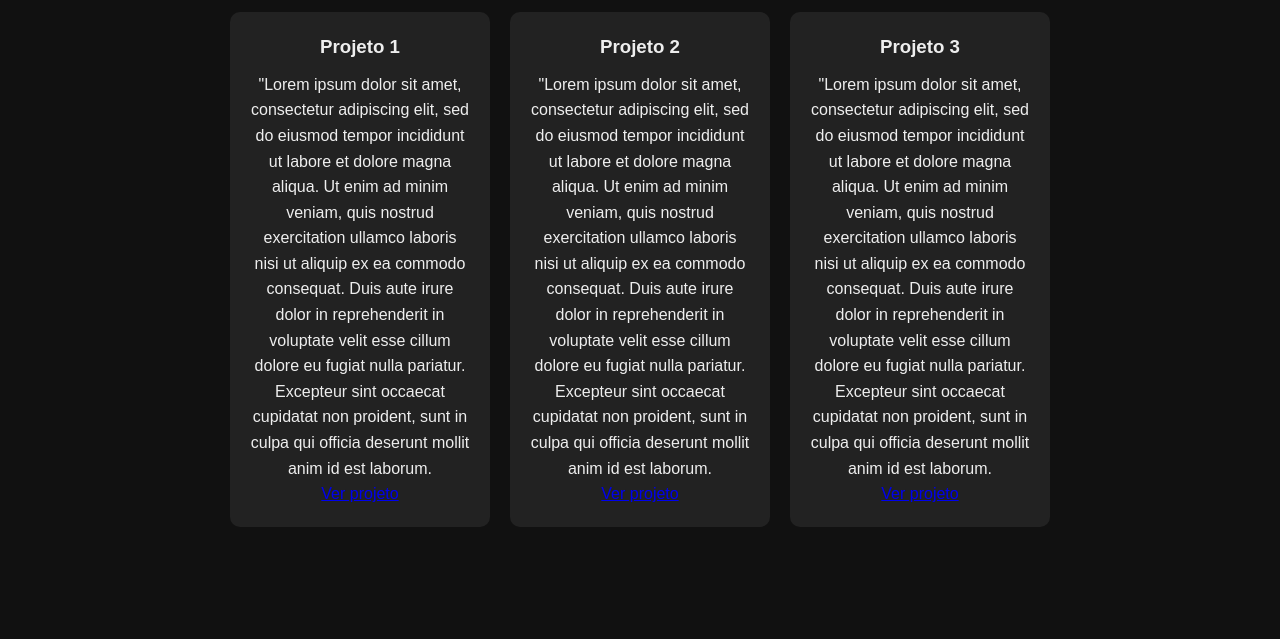
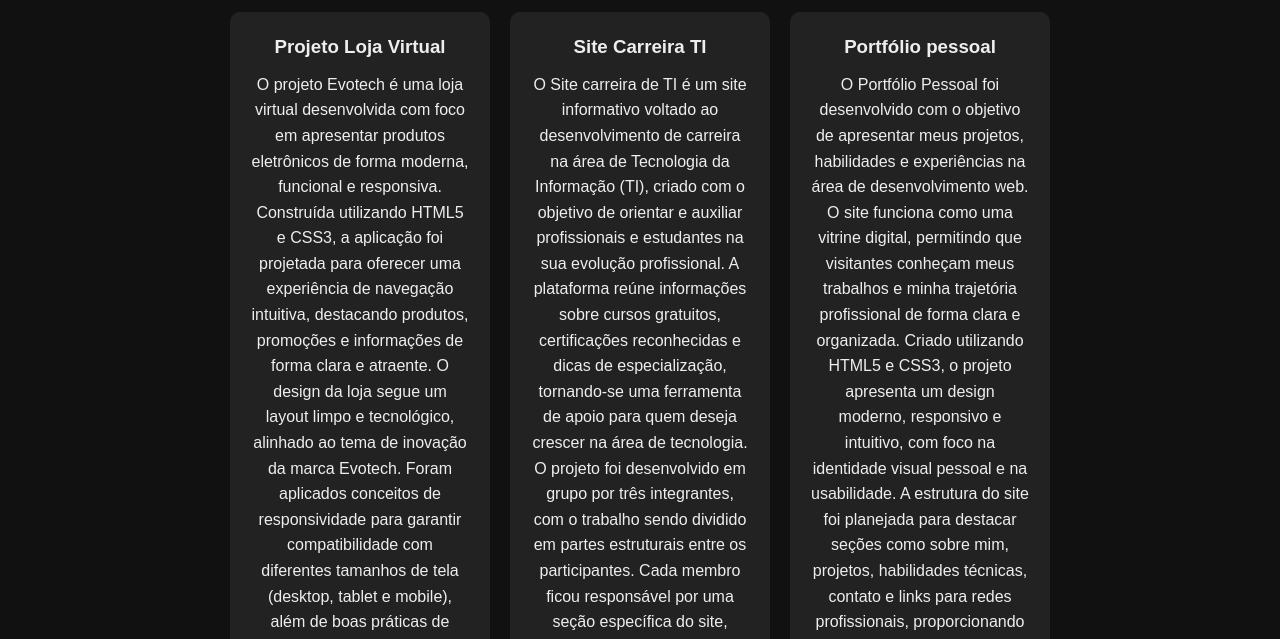
Before and after one commit to PauloVinicius-sousa/Trabalho-Portfolio-pessoal, a plain HTML site: page projetos.html in a window 1280 px wide. Shown: the part 160-799 px from the top of the page. Drawn offline with Linux system fonts and the light colour scheme.

Commit message:
Ultima atualização feita

```diff
--- a/projetos.html
+++ b/projetos.html
@@ -23,30 +23,39 @@
     <h1>Meus Projetos</h1>
     <div class="galeria">
       <div class="projeto">
-        <h3>Projeto 1</h3>
-        <p>"Lorem ipsum dolor sit amet, consectetur adipiscing elit, sed do eiusmod tempor incididunt ut labore et
-          dolore magna aliqua. Ut enim ad minim veniam, quis nostrud exercitation ullamco laboris nisi ut aliquip ex ea
-          commodo consequat. Duis aute irure dolor in reprehenderit in voluptate velit esse cillum dolore eu fugiat
-          nulla pariatur. Excepteur sint occaecat cupidatat non proident, sunt in culpa qui officia deserunt mollit anim
-          id est laborum.</p>
+        <h3>Projeto Loja Virtual</h3>
+        <p>O projeto Evotech é uma loja virtual desenvolvida com foco em apresentar produtos eletrônicos de forma
+          moderna, funcional e responsiva. Construída utilizando HTML5 e CSS3, a aplicação foi projetada para oferecer
+          uma experiência de navegação intuitiva, destacando produtos, promoções e informações de forma clara e
+          atraente. O design da loja segue um layout limpo e tecnológico, alinhado ao tema de inovação da marca Evotech.
+          Foram
+          aplicados conceitos de responsividade para garantir compatibilidade com diferentes tamanhos de tela (desktop,
+          tablet e mobile), além de boas práticas de semântica HTML e organização de estilos CSS.</p>
         <a href="https://github.com/PauloVinicius-sousa">Ver projeto</a>
       </div>
       <div class="projeto">
-        <h3>Projeto 2</h3>
-        <p>"Lorem ipsum dolor sit amet, consectetur adipiscing elit, sed do eiusmod tempor incididunt ut labore et
-          dolore magna aliqua. Ut enim ad minim veniam, quis nostrud exercitation ullamco laboris nisi ut aliquip ex ea
-          commodo consequat. Duis aute irure dolor in reprehenderit in voluptate velit esse cillum dolore eu fugiat
-          nulla pariatur. Excepteur sint occaecat cupidatat non proident, sunt in culpa qui officia deserunt mollit anim
-          id est laborum.</p>
+        <h3>Site Carreira TI</h3>
+        <p>O Site carreira de TI é um site informativo voltado ao desenvolvimento de carreira na área de Tecnologia da
+          Informação
+          (TI), criado com o objetivo de orientar e auxiliar profissionais e estudantes na sua evolução profissional. A
+          plataforma reúne informações sobre cursos gratuitos, certificações reconhecidas e dicas de especialização,
+          tornando-se uma ferramenta de apoio para quem deseja crescer na área de tecnologia. O projeto foi desenvolvido
+          em grupo por três integrantes, com o trabalho sendo dividido em partes estruturais
+          entre os participantes. Cada membro ficou responsável por uma seção específica do site, contribuindo com
+          diferentes aspectos da estrutura, design e conteúdo. O site foi construído utilizando HTML5 e CSS3,
+          priorizando uma interface limpa, responsiva e de fácil
+          navegação, garantindo uma boa experiência para os usuários em diferentes dispositivos.</p>
         <a href="https://github.com/PauloVinicius-sousa">Ver projeto</a>
       </div>
       <div class="projeto">
-        <h3>Projeto 3</h3>
-        <p>"Lorem ipsum dolor sit amet, consectetur adipiscing elit, sed do eiusmod tempor incididunt ut labore et
-          dolore magna aliqua. Ut enim ad minim veniam, quis nostrud exercitation ullamco laboris nisi ut aliquip ex ea
-          commodo consequat. Duis aute irure dolor in reprehenderit in voluptate velit esse cillum dolore eu fugiat
-          nulla pariatur. Excepteur sint occaecat cupidatat non proident, sunt in culpa qui officia deserunt mollit anim
-          id est laborum.</p>
+        <h3>Portfólio pessoal</h3>
+        <p>O Portfólio Pessoal foi desenvolvido com o objetivo de apresentar meus projetos, habilidades e experiências
+          na área de desenvolvimento web. O site funciona como uma vitrine digital, permitindo que visitantes conheçam
+          meus trabalhos e minha trajetória profissional de forma clara e organizada.
+          Criado utilizando HTML5 e CSS3, o projeto apresenta um design moderno, responsivo e intuitivo, com foco na
+          identidade visual pessoal e na usabilidade. A estrutura do site foi planejada para destacar seções como sobre
+          mim, projetos, habilidades técnicas, contato e links para redes profissionais, proporcionando uma navegação
+          fluida e agradável.</p>
         <a href="https://github.com/PauloVinicius-sousa">Ver projeto</a>
       </div>
     </div>
```
